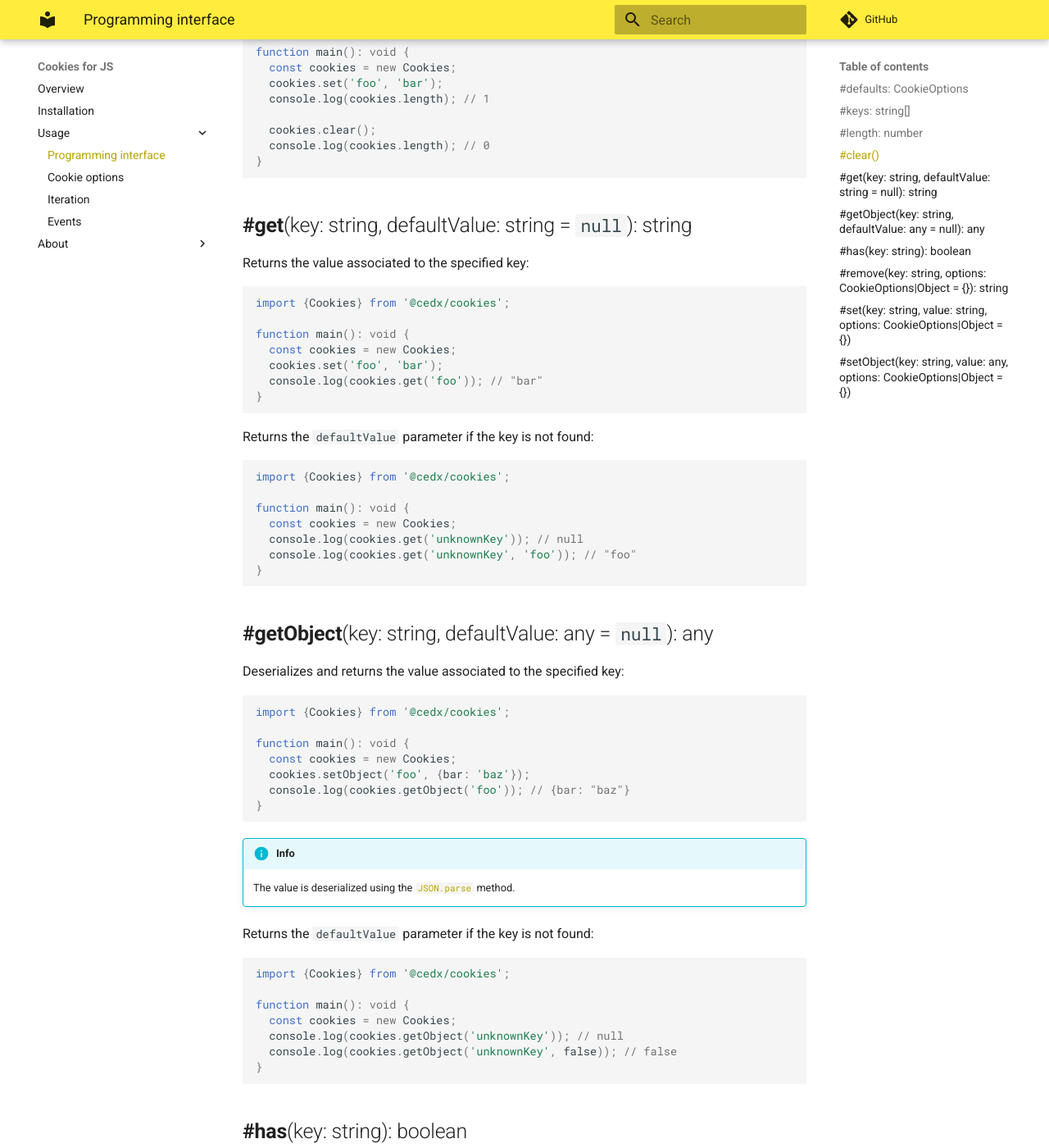
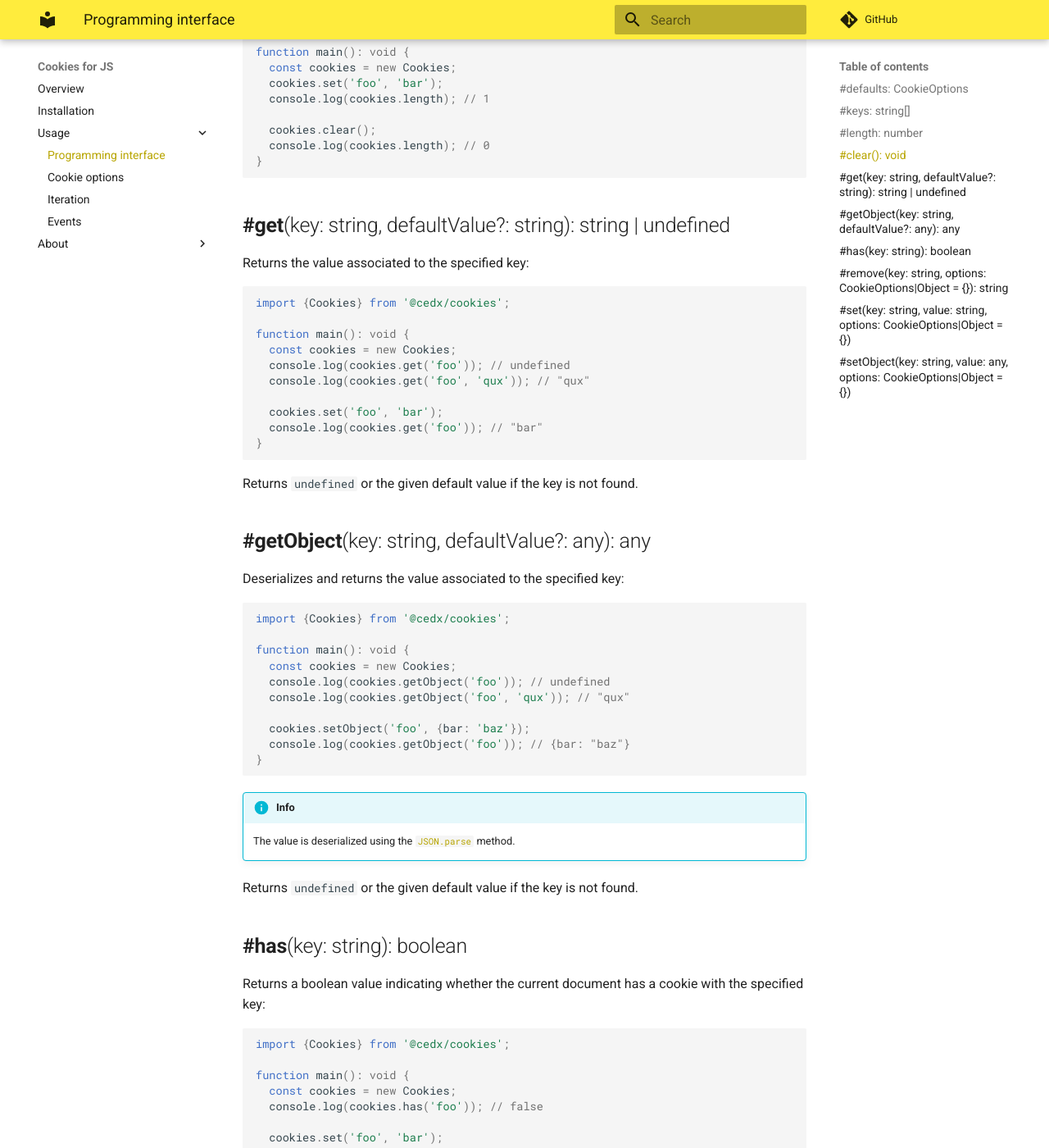
Before and after one commit to cedx/cookies.js, an MkDocs documentation site: the page built from doc/usage/api.md, in a window 1280 px wide and 1400 px high, scrolled down 1690 px. Shown: the whole window at 82% size. Built offline with MkDocs 1.6.1 and Material for MkDocs 9.7.7, drawn with Linux system fonts in a browser that asks for light colours; comment, search, counter and statistics services are not loaded; old or Windows-style settings are respelled for this version of MkDocs.

Commit message:
Updated the documentation

````diff
--- a/.travis.yml
+++ b/.travis.yml
@@ -11,4 +11,7 @@ before_script:
 - sh -e /etc/init.d/xvfb start
 - sleep 3
 script: npm test
-after_success: npm run coverage
+after_success:
+- ls src/
+- ls var/
+- npm run coverage
--- a/doc/usage/api.md
+++ b/doc/usage/api.md
@@ -86,7 +86,7 @@ function main(): void {
 }
 ```
 
-## **#get**(key: string, defaultValue: string = `null`): string
+## **#get**(key: string, defaultValue?: string): string | undefined
 Returns the value associated to the specified key:
 
 ```ts
@@ -94,24 +94,17 @@ import {Cookies} from '@cedx/cookies';
 
 function main(): void {
   const cookies = new Cookies;
+  console.log(cookies.get('foo')); // undefined
+  console.log(cookies.get('foo', 'qux')); // "qux"
+
   cookies.set('foo', 'bar');
   console.log(cookies.get('foo')); // "bar"
 }
 ```
 
-Returns the `defaultValue` parameter if the key is not found:
+Returns `undefined` or the given default value if the key is not found.
 
-```ts
-import {Cookies} from '@cedx/cookies';
-
-function main(): void {
-  const cookies = new Cookies;
-  console.log(cookies.get('unknownKey')); // null
-  console.log(cookies.get('unknownKey', 'foo')); // "foo"
-}
-```
-
-## **#getObject**(key: string, defaultValue: any = `null`): any
+## **#getObject**(key: string, defaultValue?: any): any
 Deserializes and returns the value associated to the specified key:
 
 ```ts
@@ -119,6 +112,9 @@ import {Cookies} from '@cedx/cookies';
 
 function main(): void {
   const cookies = new Cookies;
+  console.log(cookies.getObject('foo')); // undefined
+  console.log(cookies.getObject('foo', 'qux')); // "qux"
+
   cookies.setObject('foo', {bar: 'baz'});
   console.log(cookies.getObject('foo')); // {bar: "baz"}
 }
@@ -127,17 +123,7 @@ function main(): void {
 !!! info
     The value is deserialized using the [`JSON.parse`](https://developer.mozilla.org/en-US/docs/Web/JavaScript/Reference/Global_Objects/JSON/parse) method.
 
-Returns the `defaultValue` parameter if the key is not found:
-
-```ts
-import {Cookies} from '@cedx/cookies';
-
-function main(): void {
-  const cookies = new Cookies;
-  console.log(cookies.getObject('unknownKey')); // null
-  console.log(cookies.getObject('unknownKey', false)); // false
-}
-```
+Returns `undefined` or the given default value if the key is not found.
 
 ## **#has**(key: string): boolean
 Returns a boolean value indicating whether the current document has a cookie with the specified key:
````
Also changed, not shown: other parts of doc/usage/api.md (+1 -1 lines), 1 other file.
